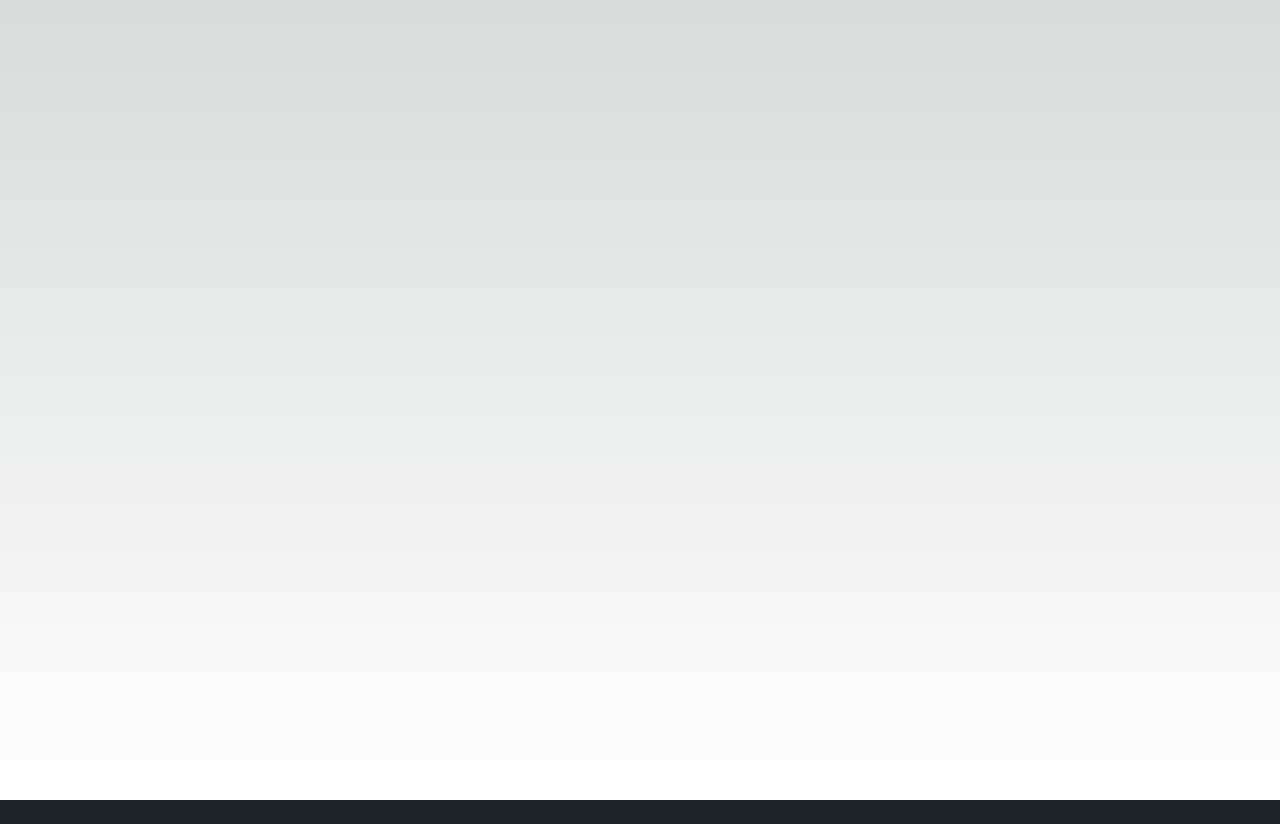
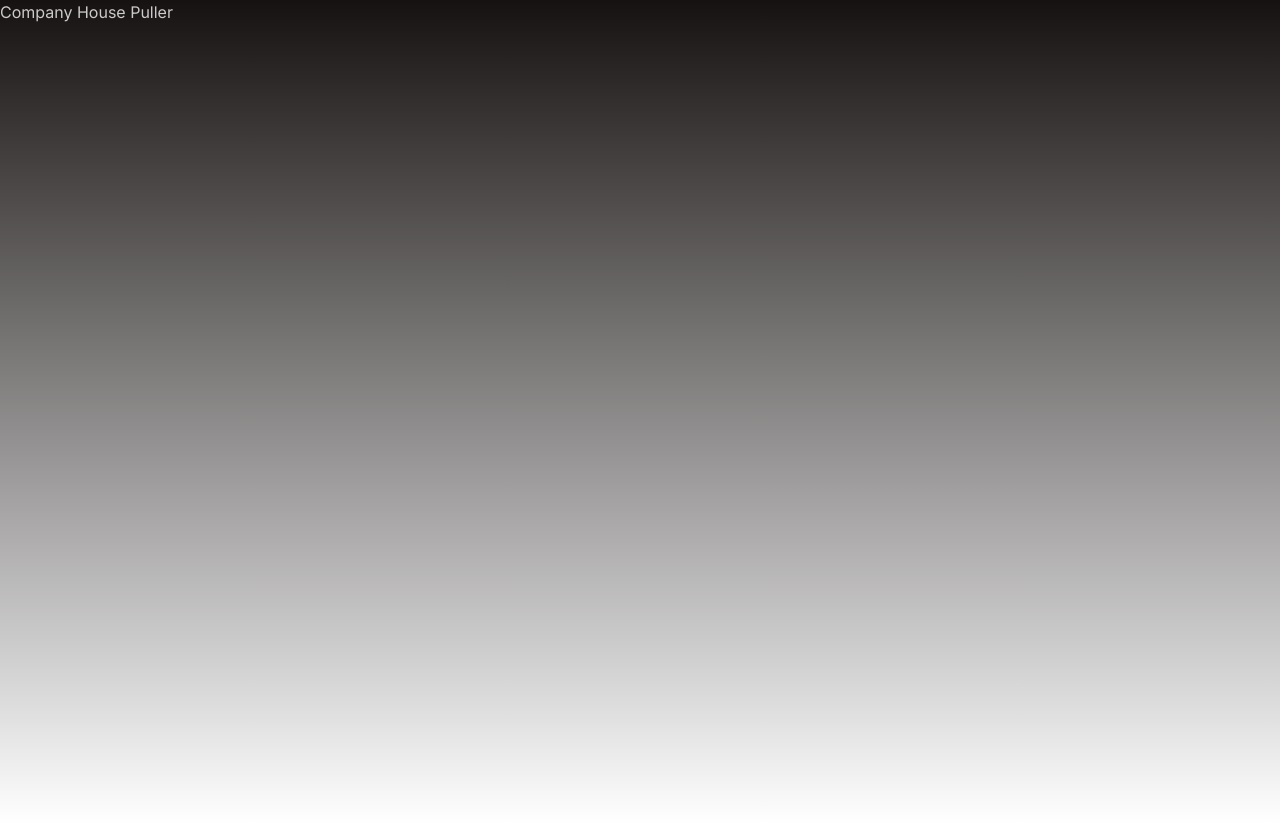
Before and after one commit to system125/company_house_puller_next, a Next.js app: page / in a window 1280 px wide. Before the commit the page ends 800 px from the top, so only its background shows below. Built offline with nearby package versions, Linux system fonts and the light colour scheme.

Commit message:
added top bar

```diff
--- a/app/layout.tsx
+++ b/app/layout.tsx
@@ -2,6 +2,7 @@ import type { Metadata } from "next";
 import { Inter } from "next/font/google";
 import "./globals.css";
 import {Provider} from "jotai"
+import TopBar from "@/components/topBar";
 
 
 const inter = Inter({ subsets: ["latin"] });
@@ -21,12 +22,14 @@ export default function RootLayout({
       <head>
         <meta charSet="UTF-8"/>
       </head>
-      <body className={inter.className}>
-
-        {/* Init Jotai */}
-        <Provider>
-            {children}
-        </Provider>
+      <body className={inter.className} data-theme="forest">
+        <main className="">
+            {/* Init Jotai */}
+            <Provider>
+                <TopBar />
+                {children}
+            </Provider>
+        </main>
       </body>
     </html>
   );
```
